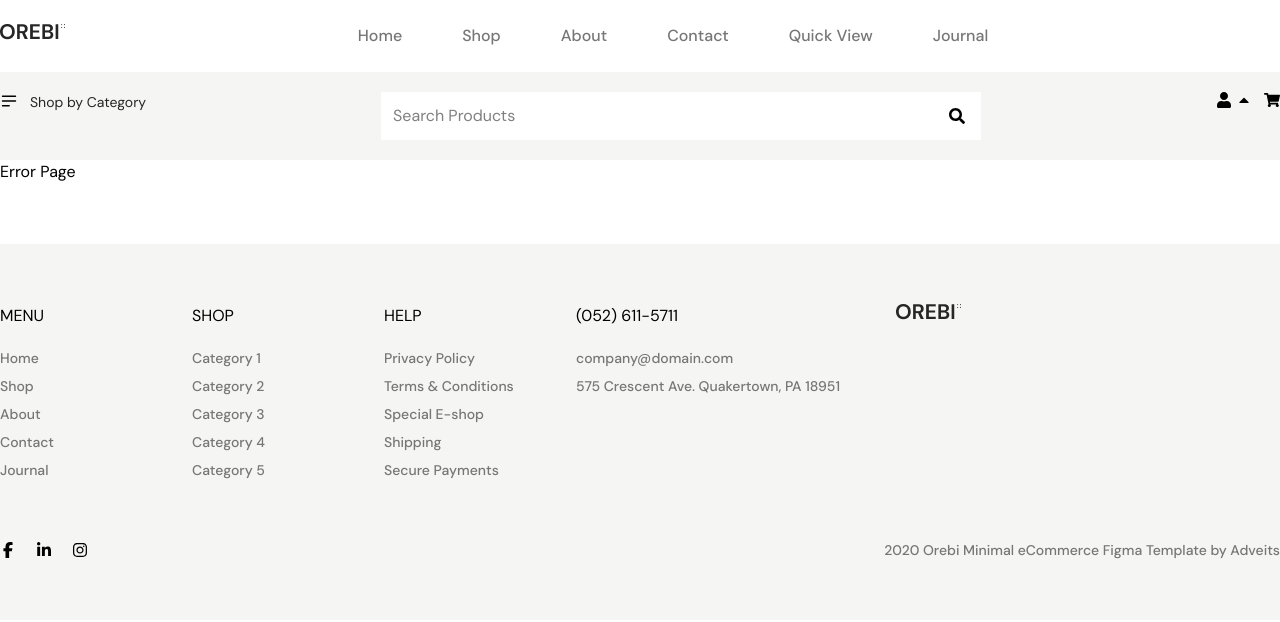
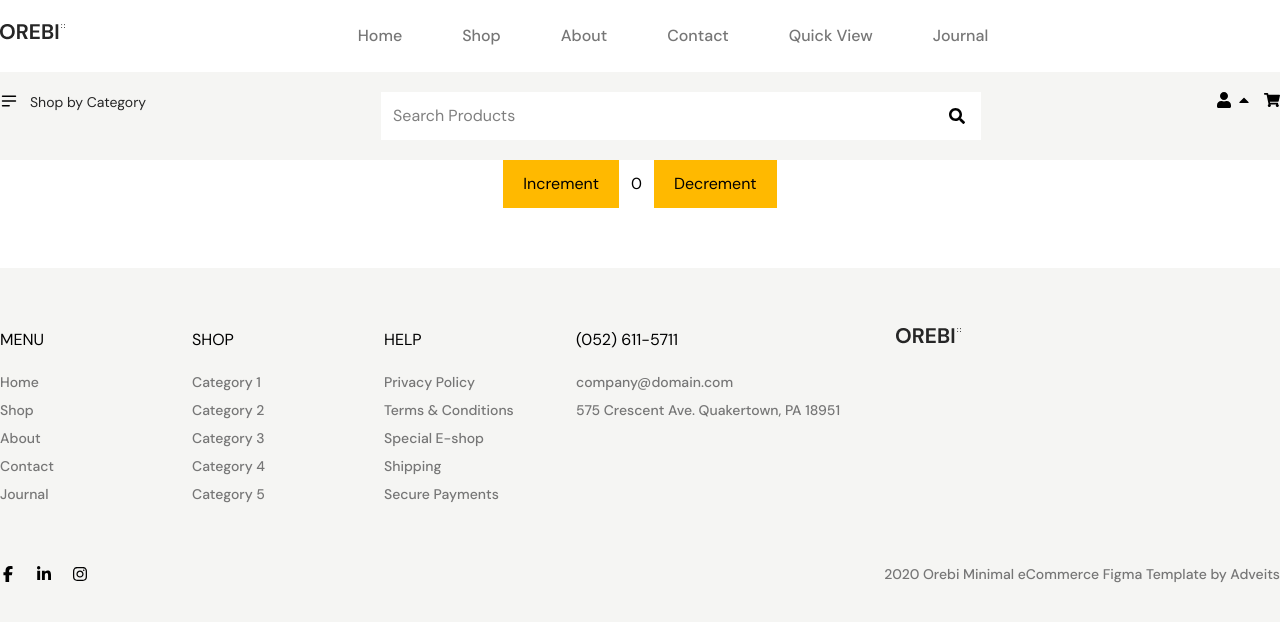
Before and after one commit to twahidulislamdev/oribi, a React (Vite) app: page /demoPage in a window 1280 px wide. Shown: the top 622 px of the page. Built offline with nearby package versions, Linux system fonts and the light colour scheme.

Commit message:
add redux

```diff
--- a/package.json
+++ b/package.json
@@ -10,11 +10,13 @@
     "preview": "vite preview"
   },
   "dependencies": {
+    "@reduxjs/toolkit": "^2.8.2",
     "@tailwindcss/vite": "^4.1.11",
     "axios": "^1.11.0",
     "react": "^19.1.0",
     "react-dom": "^19.1.0",
     "react-icons": "^5.5.0",
+    "react-redux": "^9.2.0",
     "react-router-dom": "^7.6.3",
     "react-slick": "^0.30.3",
     "slick-carousel": "^1.8.1",
--- a/src/App.jsx
+++ b/src/App.jsx
@@ -7,6 +7,7 @@
 import About from "./components/pages/About";
 import Contacts from "./components/pages/Contacts";
 import QuickView from "./components/pages/QuickView";
+import DemoPage from "./components/pages/DemoPage";
 
 function App() {
   return (
@@ -18,6 +19,7 @@
           <Route path="/about" element={<About />} />
           <Route path="/contacts" element={<Contacts />} />
           <Route path="/quickView" element={<QuickView />} />
+          <Route path="/demoPage" element={<DemoPage />} />
           <Route path="*" element={<Error />} />
         </Route>
       </Routes>
--- /dev/null
+++ b/src/components/features/counterSlice.js
@@ -0,0 +1,29 @@
+import { createSlice } from '@reduxjs/toolkit'
+
+export const counterSlice = createSlice({
+  name: 'counter',
+  initialState: {
+    value: 0,
+  },
+  reducers: {
+    increment: (state) => {
+      // Redux Toolkit allows us to write "mutating" logic in reducers. It
+      // doesn't actually mutate the state because it uses the Immer library,
+      // which detects changes to a "draft state" and produces a brand new
+      // immutable state based off those changes.
+      // Also, no return statement is required from these functions.
+      state.value += 1
+    },
+    decrement: (state) => {
+      state.value -= 1
+    },
+    incrementByAmount: (state, action) => {
+      state.value += action.payload
+    },
+  },
+})
+
+// Action creators are generated for each case reducer function
+export const { increment, decrement, incrementByAmount } = counterSlice.actions
+
+export default counterSlice.reducer
--- /dev/null
+++ b/src/components/pages/DemoPage.jsx
@@ -0,0 +1,30 @@
+import { useSelector, useDispatch } from "react-redux";
+import { decrement, increment } from "/src/components/features/counterSlice";
+
+const DemoPage = () => {
+  const count = useSelector((state) => state.counter.value);
+  const dispatch = useDispatch();
+  return (
+    <>
+      <div>
+        <div className="flex justify-center items-center gap-x-3">
+          <button className="py-3 px-5 bg-amber-400"
+            aria-label="Increment value"
+            onClick={() => dispatch(increment())}
+          >
+            Increment
+          </button>
+          <span>{count}</span>
+          <button className="py-3 px-5 bg-amber-400"
+            aria-label="Decrement value"
+            onClick={() => dispatch(decrement())}
+          >
+            Decrement
+          </button>
+        </div>
+      </div>
+    </>
+  );
+};
+
+export default DemoPage;
--- a/src/main.jsx
+++ b/src/main.jsx
@@ -3,11 +3,15 @@
 import "./index.css";
 import App from "./App.jsx";
 import { BrowserRouter } from "react-router-dom";
+import store from "./store.js";
+import { Provider } from "react-redux";
 
 createRoot(document.getElementById("root")).render(
   <StrictMode>
     <BrowserRouter>
-      <App />
+      <Provider store={store}>
+        <App />
+      </Provider>
     </BrowserRouter>
   </StrictMode>
 );
--- /dev/null
+++ b/src/store.js
@@ -0,0 +1,8 @@
+import { configureStore } from "@reduxjs/toolkit";
+import counterSlice from "./components/features/counterSlice";
+
+export default configureStore({
+  reducer: {
+    counter: counterSlice,
+  },
+});
```
Also changed, not shown: 1 other file (tests, documents, lock files or other folders).
